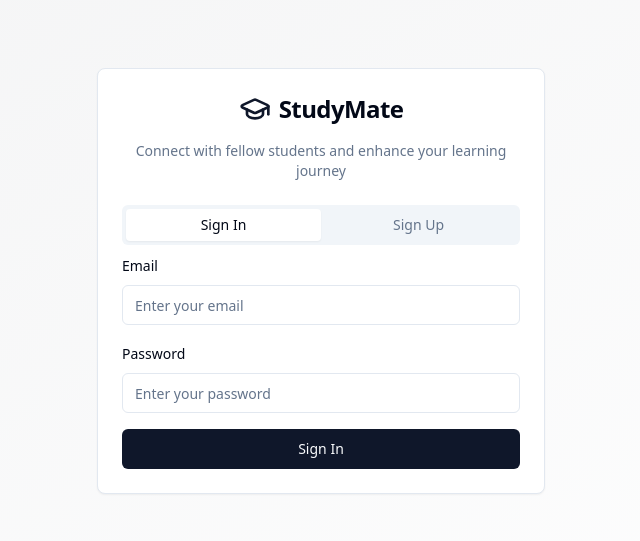
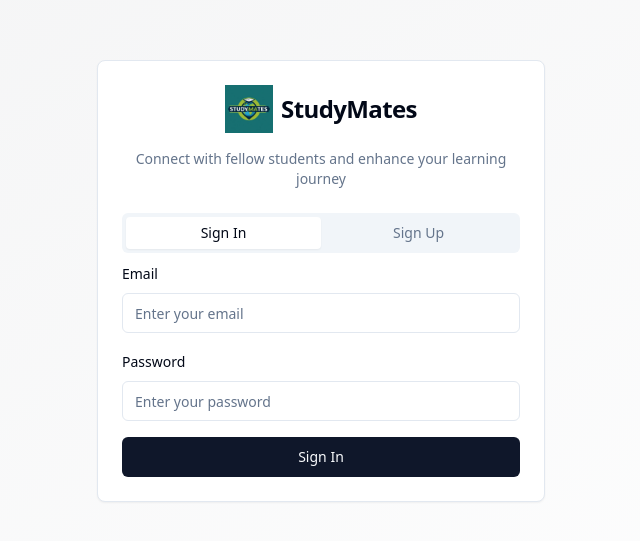
Before and after one commit to santoshkhujat555-prog/studymates2, a React (Vite) app: page /auth in a window 1280 px wide. Shown: the part 119-660 px from the top of the page, without its empty margins (319-959 px from the left). Built offline with nearby package versions, Linux system fonts and the light colour scheme.

Commit message:
Add app logo
Add the StudyMates logo to the application.

```diff
--- a/index.html
+++ b/index.html
@@ -2,8 +2,9 @@
 <html lang="en">
   <head>
     <meta charset="UTF-8" />
+    <link rel="icon" href="/lovable-uploads/b961a5a2-1ea8-4ae2-a004-5695fca1bd1f.png" type="image/png" />
     <meta name="viewport" content="width=device-width, initial-scale=1.0" />
-    <title>student-game-hub</title>
+    <title>StudyMates - Connect. Learn. Grow.</title>
     <meta name="description" content="Lovable Generated Project" />
     <meta name="author" content="Lovable" />
 
--- a/src/components/AuthForm.tsx
+++ b/src/components/AuthForm.tsx
@@ -49,8 +49,12 @@ export const AuthForm = () => {
       <Card className="w-full max-w-md">
         <CardHeader className="space-y-4">
           <div className="flex items-center justify-center">
-            <GraduationCap className="h-8 w-8 text-primary mr-2" />
-            <CardTitle className="text-2xl font-bold">StudyMate</CardTitle>
+            <img
+              src="/lovable-uploads/b961a5a2-1ea8-4ae2-a004-5695fca1bd1f.png"
+              alt="StudyMates Logo"
+              className="h-12 w-12 mr-2"
+            />
+            <CardTitle className="text-2xl font-bold">StudyMates</CardTitle>
           </div>
           <CardDescription className="text-center">
             Connect with fellow students and enhance your learning journey
--- a/src/pages/Index.tsx
+++ b/src/pages/Index.tsx
@@ -27,8 +27,12 @@ const Index = () => {
       <div className="min-h-screen flex items-center justify-center bg-gradient-to-br from-primary/5 to-secondary/5">
         <div className="text-center space-y-6 p-8">
           <div className="flex items-center justify-center mb-4">
-            <GraduationCap className="h-12 w-12 text-primary mr-3" />
-            <h1 className="text-5xl font-bold">StudyMate</h1>
+            <img
+              src="/lovable-uploads/b961a5a2-1ea8-4ae2-a004-5695fca1bd1f.png"
+              alt="StudyMates Logo"
+              className="h-16 w-16 mr-4"
+            />
+            <h1 className="text-5xl font-bold">StudyMates</h1>
           </div>
           <p className="text-xl text-muted-foreground max-w-md">
             Connect with fellow students, share knowledge, and enhance your learning journey
@@ -47,8 +51,12 @@ const Index = () => {
       <header className="border-b bg-card">
         <div className="container mx-auto px-4 py-3 flex justify-between items-center">
           <div className="flex items-center">
-            <GraduationCap className="h-8 w-8 text-primary mr-2" />
-            <h1 className="text-2xl font-bold">StudyMate</h1>
+            <img
+              src="/lovable-uploads/b961a5a2-1ea8-4ae2-a004-5695fca1bd1f.png"
+              alt="StudyMates Logo"
+              className="h-10 w-10 mr-3"
+            />
+            <h1 className="text-2xl font-bold">StudyMates</h1>
           </div>
           <div className="flex items-center space-x-4">
             <span className="text-sm text-muted-foreground">Welcome back!</span>
```
Also changed, not shown: public/lovable-uploads/b961a5a2-1ea8-4ae2-a004-5695fca1bd1f.png (added).
